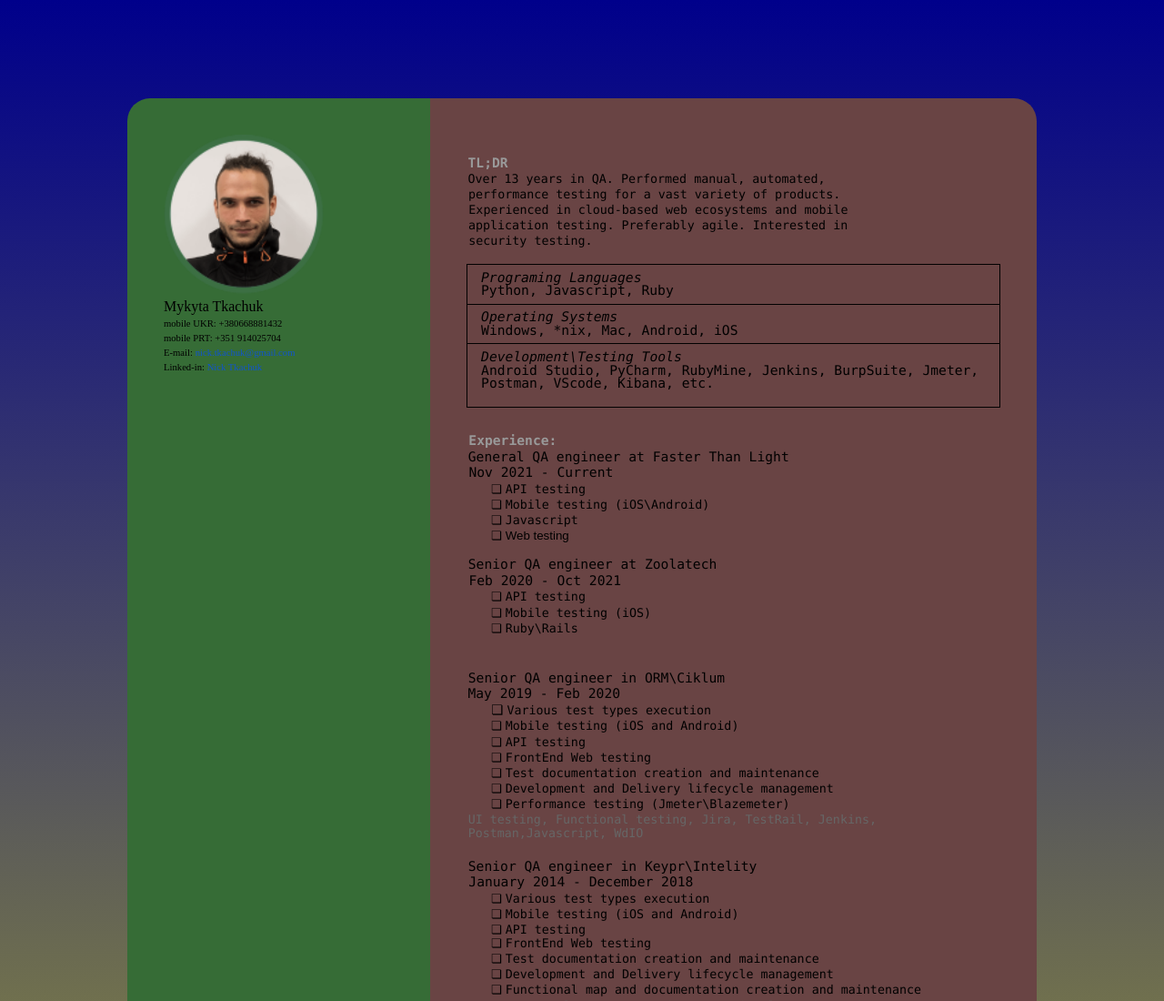
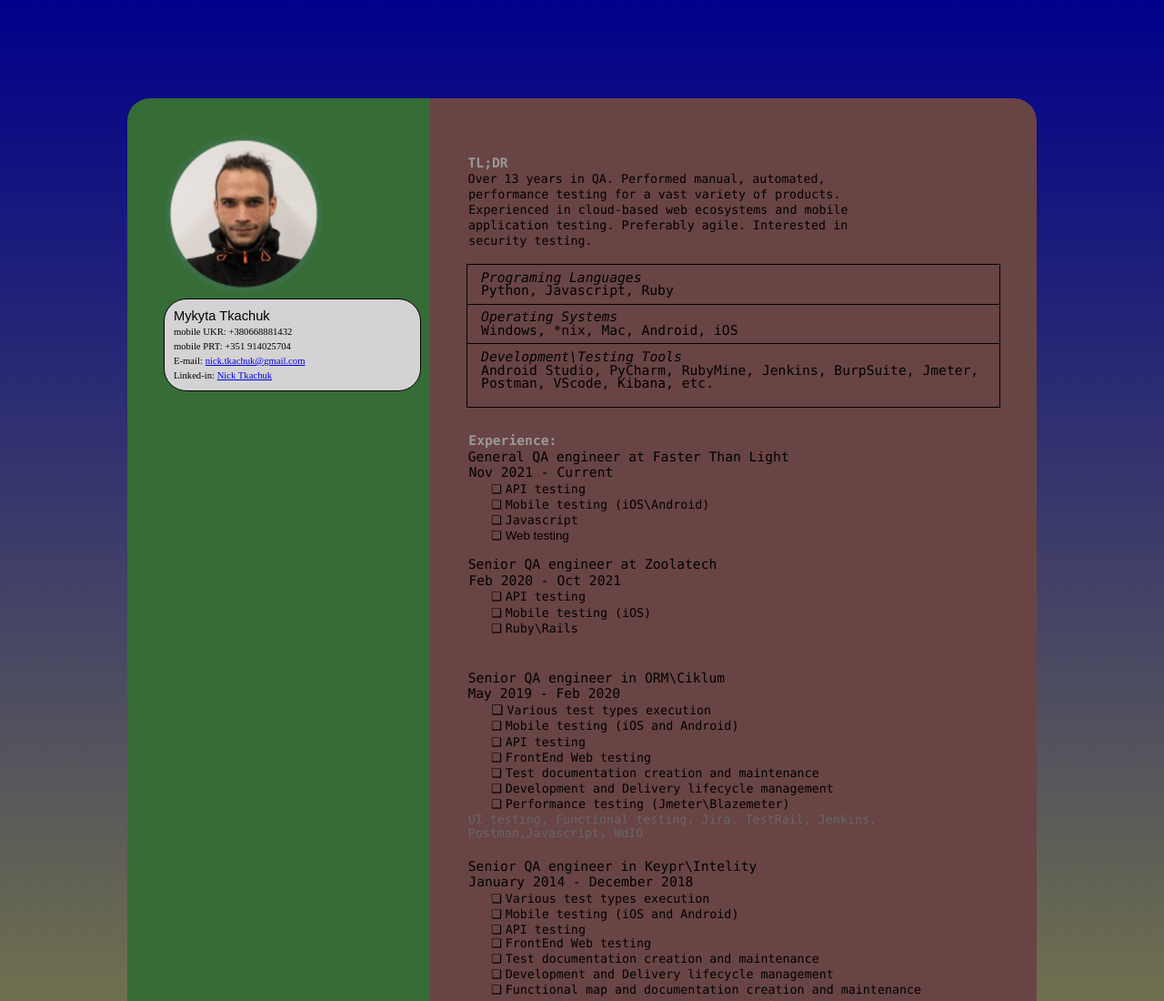
Before and after one commit to Nikiboz/Nikiboz.github.io, a plain HTML site: page index.html in a window 1280 px wide. Shown: the top 1100 px of the page at 91% size. Drawn offline with Linux system fonts and the light colour scheme; a web font is replaced by a local one.

Commit message:
Contacts div

```diff
--- a/index.html
+++ b/index.html
@@ -9,14 +9,19 @@
         <div class="container">
             <div class="left">
                 <div class="profileText">
-                    <span style="overflow: hidden; display: inline-block; margin: 0.00px 0.00px; border: 0.00px solid #000000; transform: rotate(0.00rad) translateZ(0px); -webkit-transform: rotate(0.00rad) translateZ(0px); width: 176.00px; height: 176.00px;"><img alt="" src="img.png" style="width: 176.00px; height: 176.00px; margin-left: 0.00px; margin-top: 0.00px; transform: rotate(0.00rad) translateZ(0px); -webkit-transform: rotate(0.00rad) translateZ(0px);" title=""></span>
-                    </div>
-                    <span>Mykyta Tkachuk </span>
+                    <span style="position: relative; ;overflow: hidden; display: inline-block; margin: 0.00px 0.00px; border: 0.00px solid #000000; transform: rotate(0.00rad) translateZ(0px); -webkit-transform: rotate(0.00rad) translateZ(0px); width: 176.00px; height: 176.00px;">
+                      <img alt="" src="img.png" style="width: 176.00px; height: 176.00px; margin-left: 0.00px; margin-top: 0.00px; transform: rotate(0.00rad) translateZ(0px); -webkit-transform: rotate(0.00rad) translateZ(0px);" title="">
+                    </span>
+                  </div>
+                  <div style="position: center; border: 0.5px solid #000000; padding: 10px; background-color: lightgrey; border-radius: 25px;">
+                    <p><span>Mykyta Tkachuk </span></p>
                     <p ><span class="c31">mobile UKR: +380668881432 </span></p>
                     <p ><span class="c31">mobile PRT: +351 914025704 </span></p>
-                    <p ><span class="c31">E-mail: </span><span m class="c12">nick.tkachuk@gmail.com </span></p>
+                    <p ><span class="c31">E-mail: </span>
+                    <span m class="c12"><a href="mailto:nick.tkachuk@gmail.com">nick.tkachuk@gmail.com</a> </span></p>
                     <p ><span class="c31">Linked-in: </span>
-                    <span ><a class="c12" href="https://www.linkedin.com/in/mykyta-tkachuk-2596014">Nick Tkachuk</a> </span></p>
+                    <span  class="c12"><a href="https://www.linkedin.com/in/mykyta-tkachuk-2596014">Nick Tkachuk</a> </span></p>
+                  </div>
                 </div>
 
             <div class="right">
--- a/style.css
+++ b/style.css
@@ -22,6 +22,8 @@
     padding: 40px;
     padding-right: 10px;
 }
+
+
 .container .right
 {
     border-top-right-radius: 25px;
```
